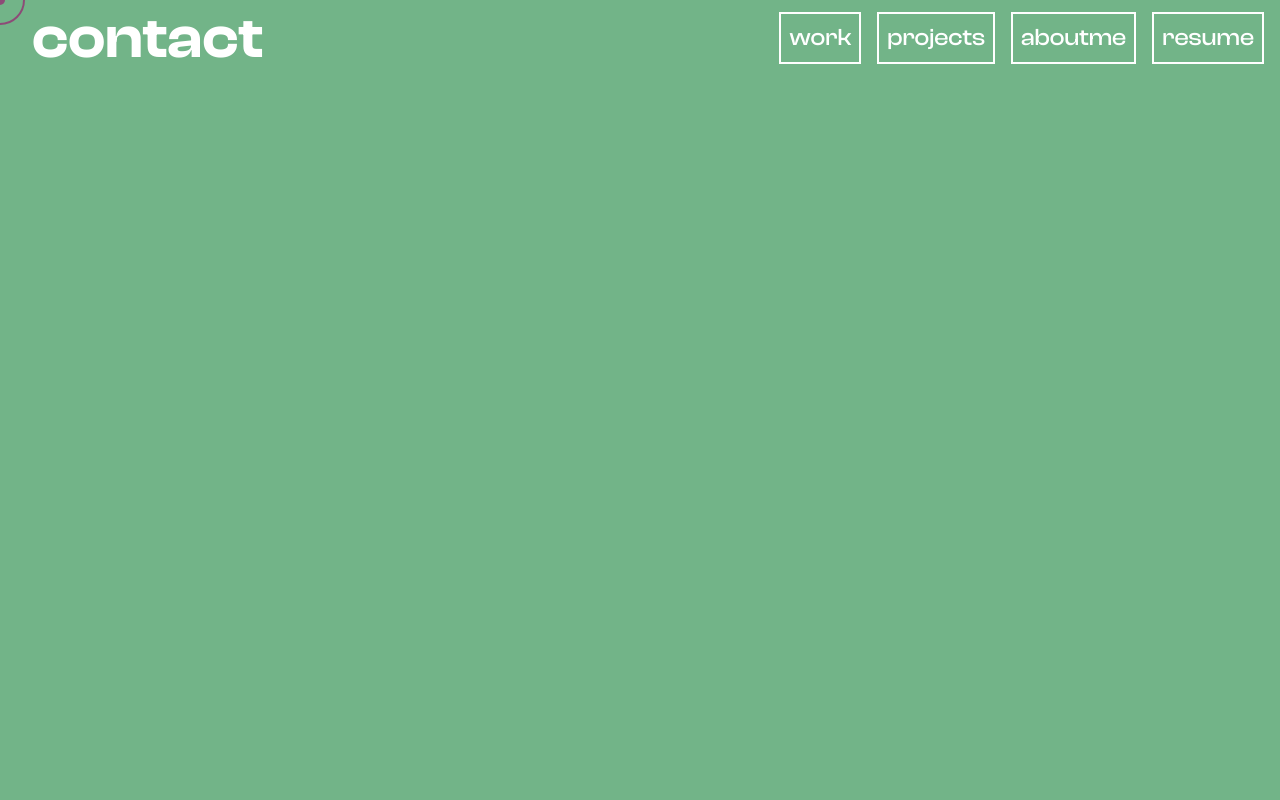
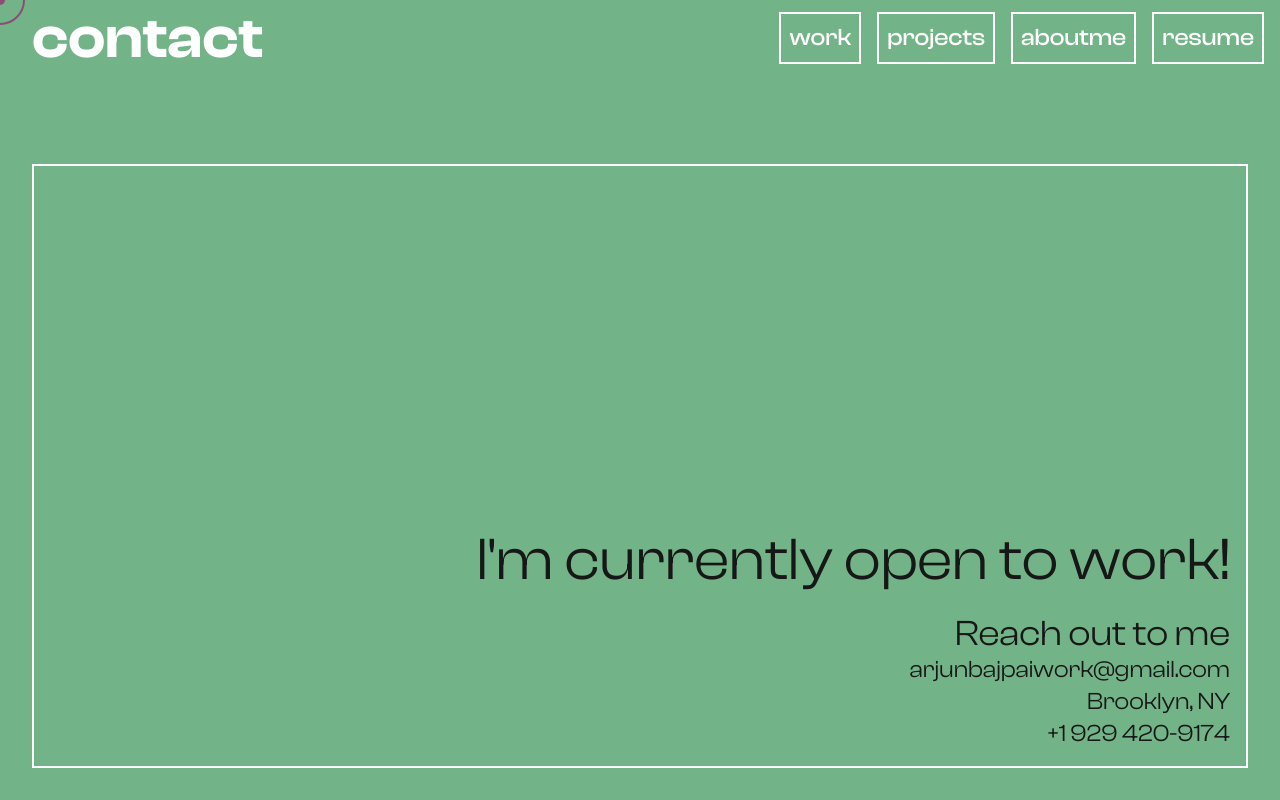
Before and after one commit to antailbaxt3r/Web-Portfolio, a Next.js app: page /contact in a window 1280 px wide. Built offline with nearby package versions, Linux system fonts and the light colour scheme.

Commit message:
added contact page

```diff
--- a/src/app/contact/Contact.js
+++ b/src/app/contact/Contact.js
@@ -1,18 +1,46 @@
 "use client";
 import { useState } from "react";
-import Navbar from "@/components/Navbar"
+import Navbar from "@/components/Navbar";
 import ScreenReveal from "@/components/screens/ScreenReveal";
 import { motion } from "framer-motion";
 
 const Contact = () => {
     const [reveal, setReveal] = useState(null);
     return (
-        <div className="page bg-contact absolute">
+        <div className="page bg-contact absolute flex">
             <div className="navbar">
                 <Navbar title="contact" onClick={setReveal} />
             </div>
-            <motion.div>
-
+            <motion.div
+                initial={{ opacity: 0, y: 20, scale: 1 }}
+                animate={{
+                    opacity: 1,
+                    y: 0,
+                    transition: { duration: 1, delay: 1 },
+                }}
+                whileHover={{
+                    scale: 1.02,
+                    transition: { duration: 0.3 },
+                }}
+                style={{ colorScheme: "hsl" }}
+                className="flex h-full flex-1 flex-col mr-8 ml-8 mt-24 mb-8 border-2 border-white p-4 items-end justify-end"
+            >
+                <h1 className="text-6xl">I&apos;m currently open to work!</h1>
+                <br />
+                <h1 className="text-4xl text-semibold">Reach out to me</h1>
+                <motion.h1
+                    className="text-2xl"
+                    initial={{ scale: 1 }}
+                    whileHover={{ scale: 1.05, transition: { duration: 0.2 } }}
+                    onClick={() => {
+                        window.location.href =
+                            "mailto:arjunbajpaiwork@gmail.com";
+                    }}
+                >
+                    arjunbajpaiwork@gmail.com
+                </motion.h1>
+                <h1 className="text-2xl">Brooklyn, NY</h1>
+                <h1 className="text-2xl">+1 929 420-9174</h1>
             </motion.div>
             {reveal && (
                 <ScreenReveal
@@ -23,7 +51,7 @@ const Contact = () => {
                 />
             )}
         </div>
-    )
-}
+    );
+};
 
 export default Contact;
```
